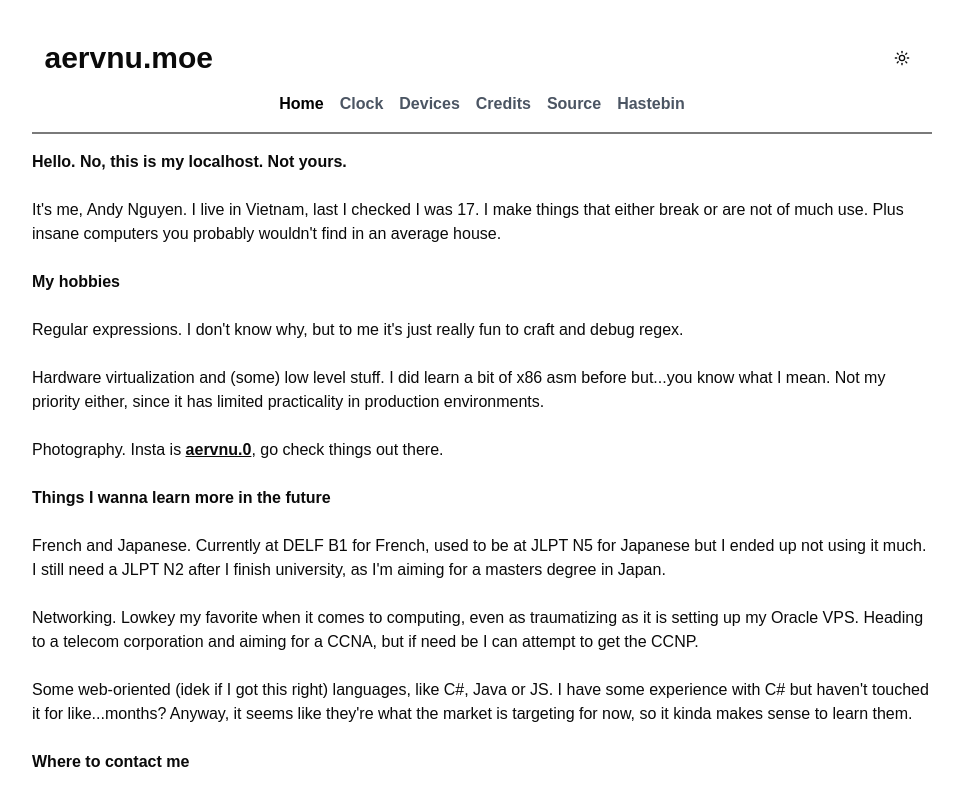
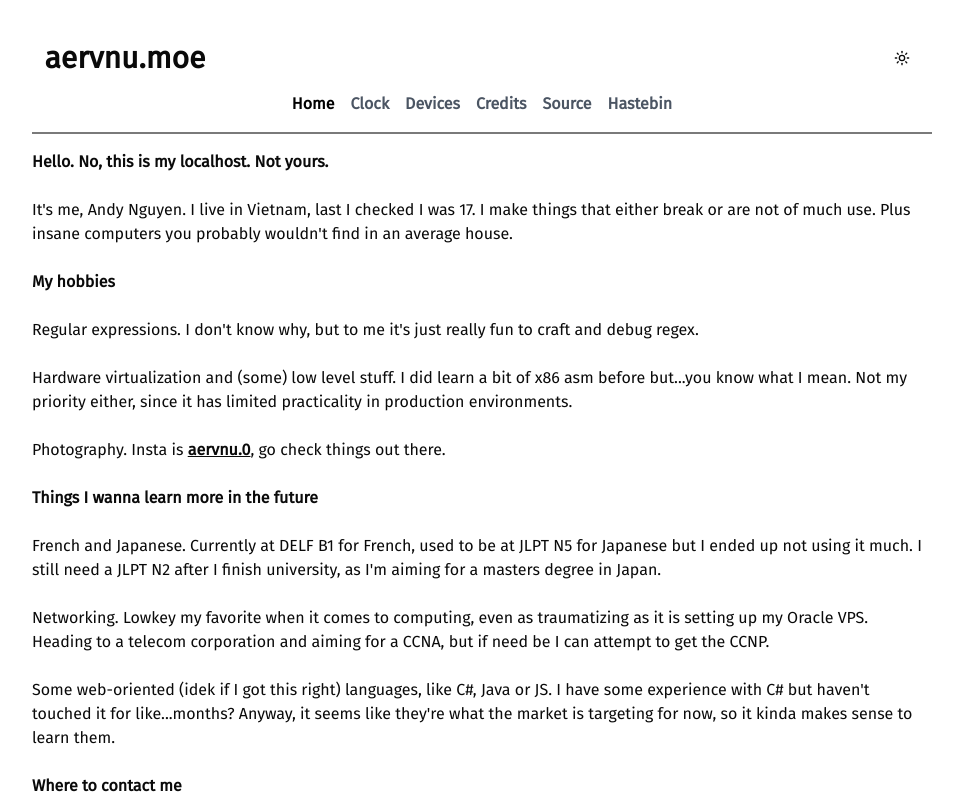
Before and after one commit to aervnu/aervnu.moe, a Next.js app: page / in a window 1280 px wide. Shown: the top 800 px of the page, without its empty margins (158-1121 px from the left). Built offline with nearby package versions, Linux system fonts and the light colour scheme.

Commit message:
use 'fira sans' as font (400 weight)

```diff
--- a/app/globals.css
+++ b/app/globals.css
@@ -1,10 +1,6 @@
 @tailwind base;
 @tailwind components;
 @tailwind utilities;
-
-body {
-  font-family: Arial, Helvetica, sans-serif;
-}
 
 @layer utilities {
   .text-balance {
--- a/app/layout.tsx
+++ b/app/layout.tsx
@@ -1,21 +1,12 @@
 import type { Metadata } from "next";
-import localFont from "next/font/local";
 import "./globals.css";
 import { ThemeProvider } from "@/components/theme-provider";
 import { ThemeToggle } from "@/components/theme-toggle";
 import NavBar from "@/components/navbar";
 import Link from "next/link";
 
-const geistSans = localFont({
-  src: "./fonts/GeistVF.woff",
-  variable: "--font-geist-sans",
-  weight: "100 900",
-});
-const geistMono = localFont({
-  src: "./fonts/GeistMonoVF.woff",
-  variable: "--font-geist-mono",
-  weight: "100 900",
-});
+import { Fira_Sans }  from "next/font/google";
+const FiraSans = Fira_Sans({ weight: "400" })
 
 export const metadata: Metadata = {
   title: "127.0.0.1",
@@ -32,34 +23,6 @@ function Nav() {
         <ThemeToggle />
       </div>
       <NavBar />
-      {/*<nav className="flex flex-row items-center justify-center gap-4">*/}
-      {/*  <a className="navA aSelected" href="/" title="Current page">*/}
-      {/*    Root*/}
-      {/*  </a>*/}
-      {/*  <a*/}
-      {/*    className="navA"*/}
-      {/*    href="https://github.com/aervnu/aervnu.moe"*/}
-      {/*    title="Source code of this site"*/}
-      {/*  >*/}
-      {/*    Source*/}
-      {/*  </a>*/}
-      {/*  <a className="navA" href="/clock" title="Real time system clock">*/}
-      {/*    Clock*/}
-      {/*  </a>*/}
-      {/*  <a className="navA" href="/devices" title="My devices">*/}
-      {/*    Devices*/}
-      {/*  </a>*/}
-      {/*  <a*/}
-      {/*    className="navA"*/}
-      {/*    href="https://hastebin.aervnu.moe"*/}
-      {/*    title="All you can paste"*/}
-      {/*  >*/}
-      {/*    Hastebin*/}
-      {/*  </a>*/}
-      {/*  <a className="navA" href="/credits" title="Special thanks">*/}
-      {/*    Credits*/}
-      {/*  </a>*/}
-      {/*</nav>*/}
     </nav>
   );
 }
@@ -72,7 +35,7 @@ export default function RootLayout({
   return (
     <html lang="en">
       <body
-        className={`${geistSans.variable} ${geistMono.variable} antialiased`}
+        className={`${FiraSans.className} antialiased`}
       >
         <ThemeProvider
           attribute="class"
```
